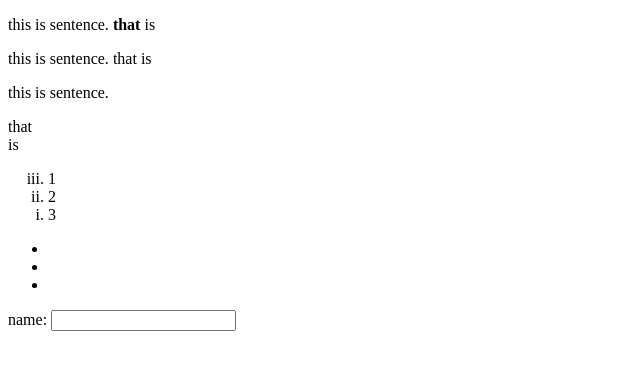
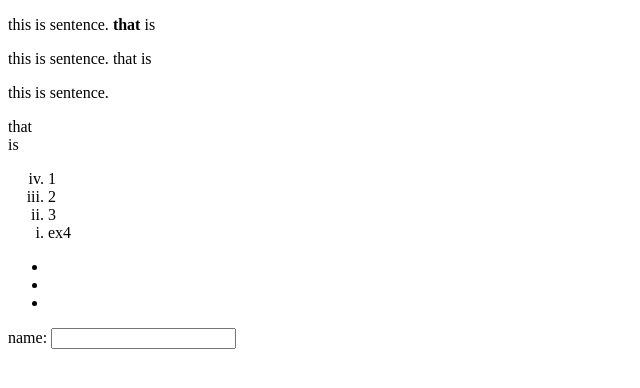
Before and after one commit to rl0425/lifecoding-example1, a plain HTML site: page index.html in a window 1280 px wide. Shown: the whole page, without its empty margins (0-640 px from the left). Drawn offline with Linux system fonts and the light colour scheme.

Commit message:
Add files via upload

```diff
--- a/index.html
+++ b/index.html
@@ -15,6 +15,7 @@
         <li>1</li>
         <li>2</li>
         <li>3</li>
+        <li>ex4</li>
     </ol>
     <ul>
         <li></li>
```
Also changed, not shown: exfile3.txt (added).
